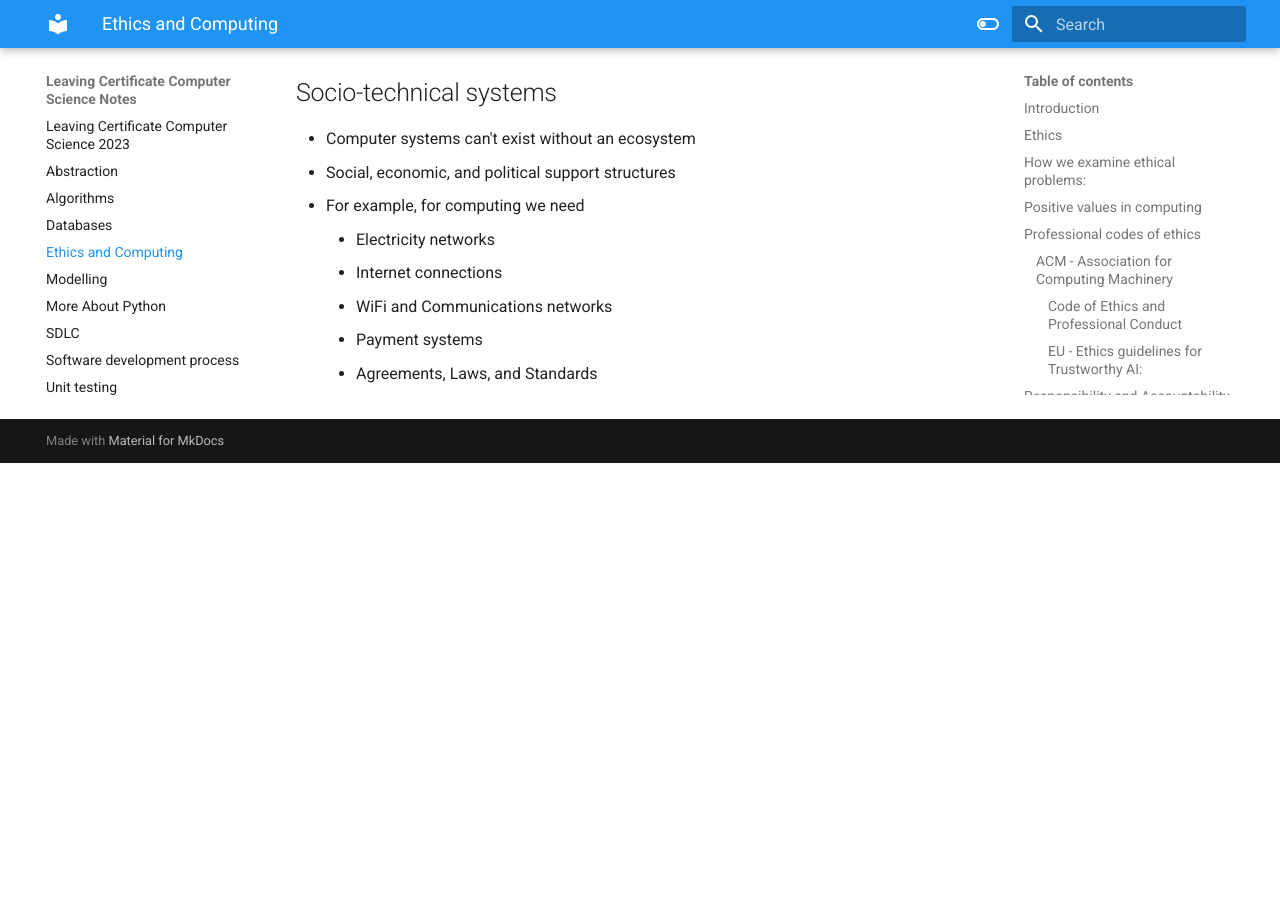
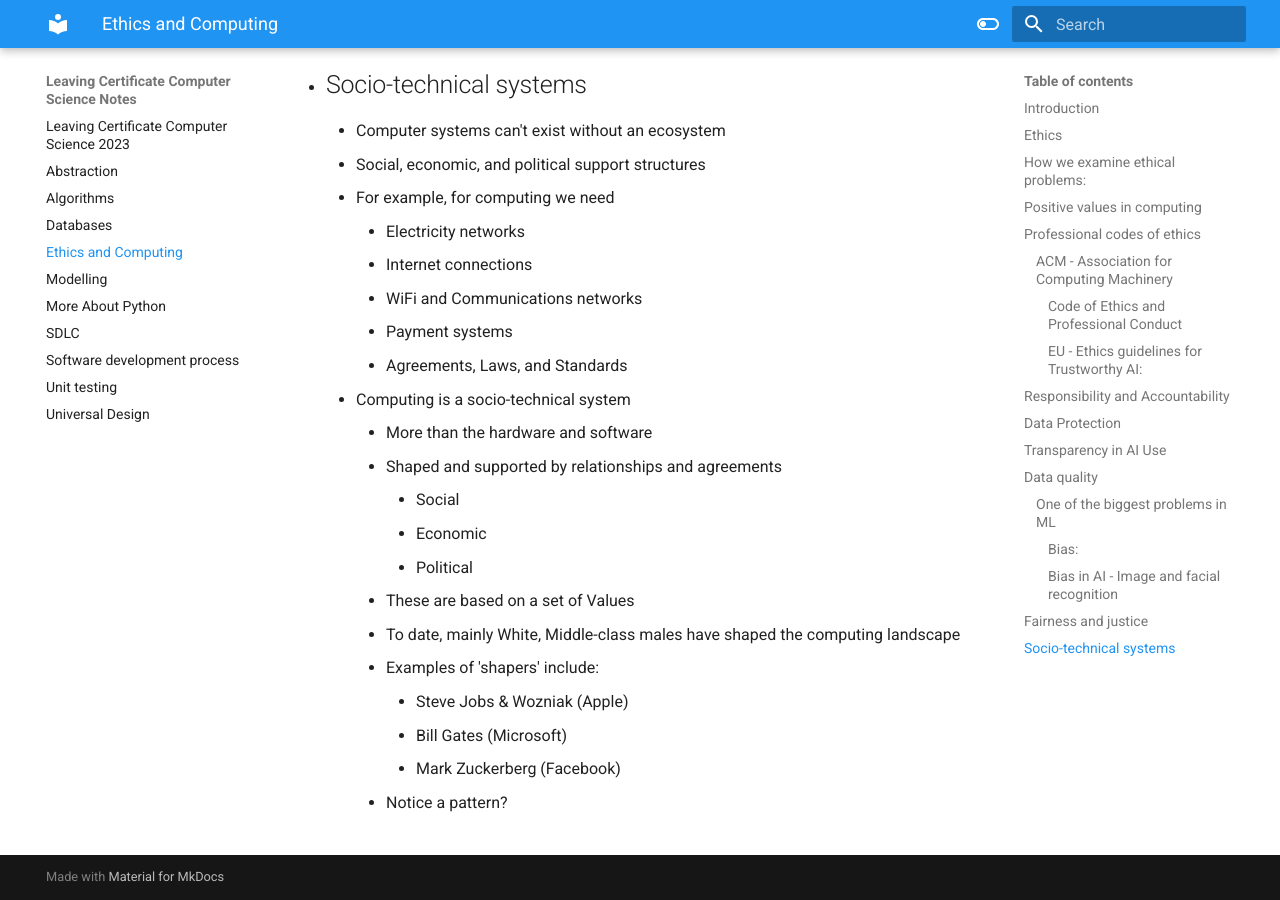
Before and after one commit to alyxdeburca/csnotes, an MkDocs documentation site: the page built from docs/Ethics and Computing.md, in a window 1280 px wide and 900 px high, scrolled down 10273 px. Built offline with MkDocs 1.6.1 and Material for MkDocs 9.7.7, drawn with Linux system fonts in a browser that asks for light colours; before the commit the page ends 10736 px from its top, so only the background shows below that.

Commit message:
[PUBLISHER] Merge #14

```diff
--- a/docs/Ethics and Computing.md
+++ b/docs/Ethics and Computing.md
@@ -273,12 +273,25 @@ share: true
 					- More transparent
 					- More representative
 					- More respected and trusted
-## Socio-technical systems
-- Computer systems can't exist without an ecosystem
-- Social, economic, and political support structures
-- For example, for computing we need
-	- Electricity networks
-	- Internet connections
-	- WiFi and Communications networks
-	- Payment systems
-	- Agreements, Laws, and Standards
+- ## Socio-technical systems
+	- Computer systems can't exist without an ecosystem
+	- Social, economic, and political support structures
+	- For example, for computing we need
+		- Electricity networks
+		- Internet connections
+		- WiFi and Communications networks
+		- Payment systems
+		- Agreements, Laws, and Standards
+	- Computing is a socio-technical system
+		- More than the hardware and software
+		- Shaped and supported by relationships and agreements
+			- Social
+			- Economic
+			- Political
+		- These are based on a set of Values
+		- To date, mainly White, Middle-class males have shaped the computing landscape
+		- Examples of 'shapers' include:
+			- Steve Jobs & Wozniak (Apple)
+			- Bill Gates (Microsoft)
+			- Mark Zuckerberg (Facebook)
+		- Notice a pattern?
```
